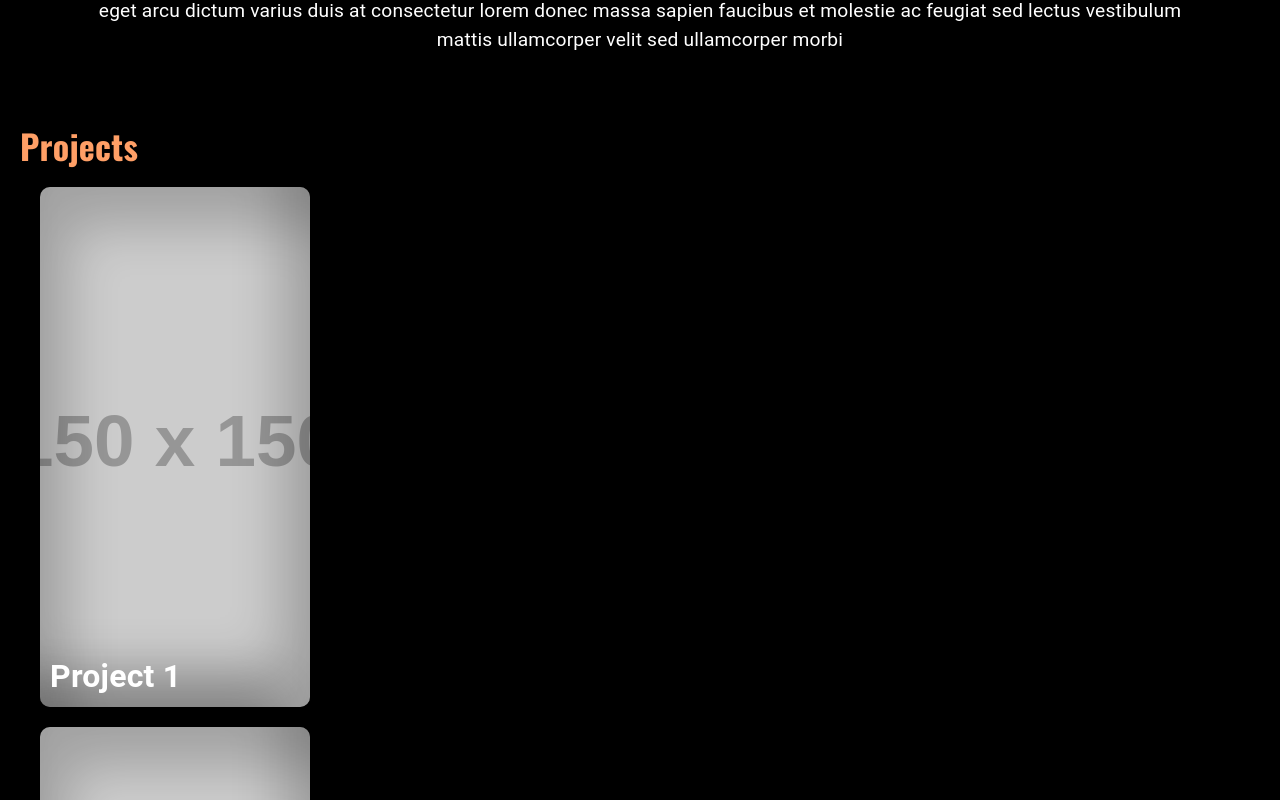
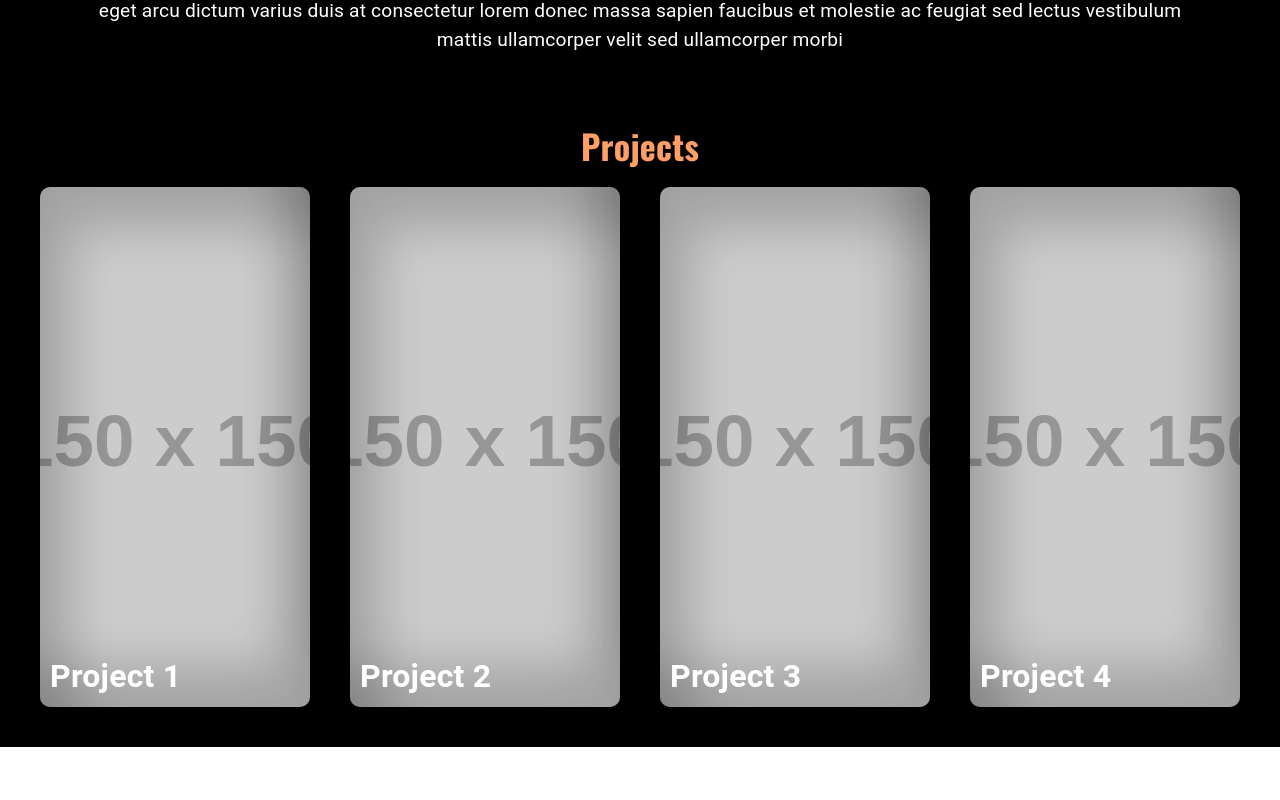
Before and after one commit to josephuche1/Portfolio-Website, a React (Create React App) app in the folder client/: page / in a window 1280 px wide. Shown: the part 1180-1980 px from the top of the page. After the commit the page ends 1927 px from the top, so only its background shows below. Built offline with nearby package versions, Linux system fonts and the light colour scheme.

Commit message:
Add Drag to scroll int the projects section

```diff
--- a/client/src/components/Projects/Projects.tsx
+++ b/client/src/components/Projects/Projects.tsx
@@ -1,10 +1,14 @@
-import React from 'react';
+import React, {useRef} from 'react';
 import Box from '@mui/material/Box';
 import Typography from '@mui/material/Typography';
 import ProjectCard from '../ProjrctCard/ProjectCard';
 import { maincolor } from '../../globalVars';
+import useDragToScroll from '../../hooks/UseDragToScroll';
 
 const Projects: React.FC = () => {
+  const ScrollRef = useRef<HTMLDivElement>(null);
+  useDragToScroll(ScrollRef);
+
   return (
     <Box style={{
       backgroundColor: "black",
@@ -16,13 +20,24 @@ const Projects: React.FC = () => {
           color: maincolor,
           fontWeight: "bold",
           fontFamily: "Oswald, sans-serif",
+          textAlign: "center",
         }}>
           Projects
         </Typography>
       </Box>
-      <Box >
+      <Box ref={ScrollRef} style={{
+        display: "flex",
+        overflowX: "auto",
+        scrollBehavior: "smooth",
+        scrollbarWidth: "none",
+        cursor: "grab",
+      }}>
         <ProjectCard title="Project 1" image="https://via.placeholder.com/150" />
         <ProjectCard title="Project 2" image="https://via.placeholder.com/150" />
+        <ProjectCard title="Project 3" image="https://via.placeholder.com/150" />
+        <ProjectCard title="Project 4" image="https://via.placeholder.com/150" />
+        <ProjectCard title="Project 5" image="https://via.placeholder.com/150" />
+        <ProjectCard title="Project 6" image="https://via.placeholder.com/150" />
       </Box>
     </Box>
   )
--- a/client/src/components/ProjrctCard/ProjectCard.tsx
+++ b/client/src/components/ProjrctCard/ProjectCard.tsx
@@ -27,7 +27,8 @@ const ProjectCard: React.FC<IProjectCardProps> = ({title,  image}) => {
           color: "white",
           fontWeight: "bold",
           fontSize: "2rem",
-          textWrap: "wrap",
+          textWrap: "nowrap",
+          width: 250
         }}>
             {title}
         </Typography>
--- /dev/null
+++ b/client/src/hooks/UseDragToScroll.tsx
@@ -0,0 +1,52 @@
+import { useRef, useEffect } from 'react';
+
+const useDragToScroll = (ref: React.RefObject<HTMLElement>) => {
+  const isDragging = useRef(false);
+  const startPos = useRef(0);
+  const scrollLeft = useRef(0);
+
+  useEffect(() => {
+    const element = ref.current;
+
+    const onMouseDown = (e: MouseEvent) => {
+      isDragging.current = true;
+      startPos.current = e.pageX - element!.offsetLeft;
+      scrollLeft.current = element!.scrollLeft;
+      element!.style.cursor = 'grabbing'; // Change cursor to grabbing during the drag
+    };
+
+    const onMouseMove = (e: MouseEvent) => {
+      if (!isDragging.current) return;
+      e.preventDefault();
+      const x = e.pageX - element!.offsetLeft;
+      const walk = (x - startPos.current); // Adjusted for higher sensitivity
+      element!.scrollLeft = scrollLeft.current - walk;
+    };
+
+    const onMouseUp = () => {
+      isDragging.current = false;
+      element!.style.cursor = 'grab'; // Revert cursor back to grab after dragging
+    };
+
+    const onMouseLeave = () => {
+      isDragging.current = false;
+      element!.style.cursor = 'grab'; // Ensure cursor is consistent
+    };
+
+    element?.addEventListener('mousedown', onMouseDown);
+    element?.addEventListener('mousemove', onMouseMove);
+    element?.addEventListener('mouseup', onMouseUp);
+    element?.addEventListener('mouseleave', onMouseLeave);
+
+    return () => {
+      element?.removeEventListener('mousedown', onMouseDown);
+      element?.removeEventListener('mousemove', onMouseMove);
+      element?.removeEventListener('mouseup', onMouseUp);
+      element?.removeEventListener('mouseleave', onMouseLeave);
+    };
+  }, [ref]);
+
+  return ref;
+};
+
+export default useDragToScroll;
```
